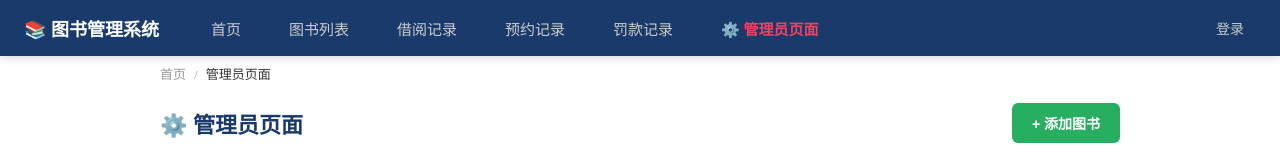
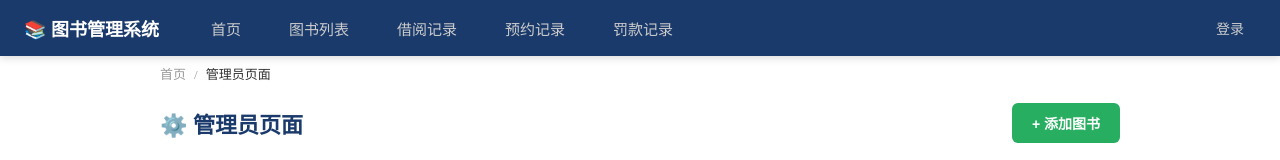
Before and after one commit to aabbcc-nwjian/BookManage, a React (Vite) app: page /admin in a window 1280 px wide. Shown: the top 160 px of the page. Built offline with nearby package versions, Linux system fonts and the light colour scheme.

Commit message:
modified:   src/components/Layout.tsx 	modified:   src/pages/login/LoginPage.tsx

```diff
--- a/src/components/Layout.tsx
+++ b/src/components/Layout.tsx
@@ -1,11 +1,15 @@
 import { NavLink, Outlet, useNavigate } from "react-router-dom";
+import userStore from "../store/user";
 
 export default function Layout() {
   const navigate = useNavigate();
-  const isAdmin = true; // TODO: 替换为实际的权限判断逻辑
+  const { role } = userStore();
+  const isAdmin = role === "admin"; // TODO: 替换为实际的权限判断逻辑
 
   return (
-    <div style={{ minHeight: "100vh", display: "flex", flexDirection: "column" }}>
+    <div
+      style={{ minHeight: "100vh", display: "flex", flexDirection: "column" }}
+    >
       {/* 顶部导航栏 */}
       <nav
         style={{
--- a/src/pages/login/LoginPage.tsx
+++ b/src/pages/login/LoginPage.tsx
@@ -2,17 +2,20 @@ import { useState } from "react";
 import { useNavigate } from "react-router-dom";
 import bgImage from "../../img/library.png";
 import { login, register } from "../../api/login";
+import userStore from "../../store/user";
 
 export default function LoginPage() {
   const navigate = useNavigate();
   const [username, setUsername] = useState("");
   const [password, setPassword] = useState("");
   const [status, setStatus] = useState<"login" | "register">("login");
+  const { setRole } = userStore();
 
   const toLogin = async () => {
     const res = await login({ username, password });
     console.log(res);
     if (res.code === 200) {
+      setRole(res.data.role);
       localStorage.setItem("token", res.data.token);
       navigate("/home");
     }
```
